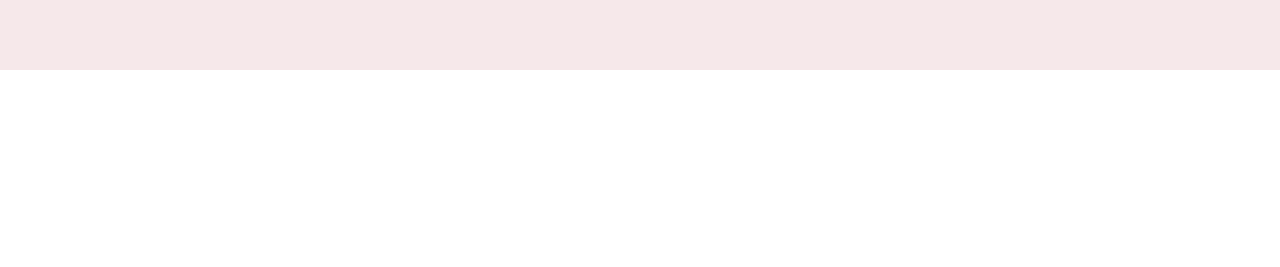
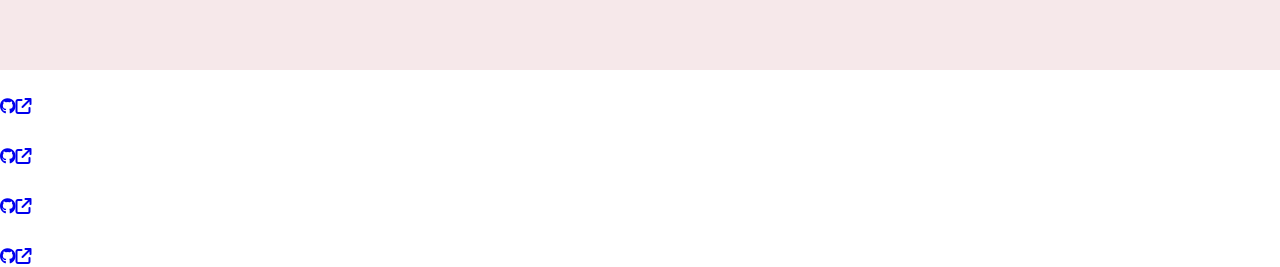
Before and after one commit to mpfuns/portfolio-june-2023, a React (Create React App) app: page / in a window 1280 px wide. Shown: the part 1200-1467 px from the top of the page. Before the commit the page ends 1270 px from the top, so only its background shows below. Built offline with nearby package versions, Linux system fonts and the light colour scheme.

Commit message:
start Projects comp

```diff
--- a/src/App.js
+++ b/src/App.js
@@ -1,16 +1,26 @@
 import Nav from './Components/Nav';
 import Intro from './Components/intro';
 import Skills from './Components/Skills';
+import Projects from './Components/projects';
 import './App.css';
 import me from './Components/img/thebestone.jpg';
 import websiteImage from './Components/img/progressive.png';
+import data from './data';
 
 function App() {
+ const projectGroup= data.map(item => {
+  return (
+  <Projects />
+    )}
+)
+
+
   return (
     <div className="App">
       <Nav/>
       <Intro me={me}  websiteImage={websiteImage}/>
       <Skills />
+      {projectGroup}
       </div>
   );
 }
--- /dev/null
+++ b/src/Components/projects.js
@@ -0,0 +1,20 @@
+
+
+function Projects (props){
+
+
+    return(
+        <div>
+            <img src={props.image} />
+            <h2>{props.title}</h2>
+            <h4>{props.skils}</h4>
+            <p></p>
+            <a href="https://github.com/mpfuns" ><i className="fa-brands fa-github "></i></a>
+            <a href="https://github.com/mpfuns" ><i class="fa-solid fa-arrow-up-right-from-square"></i></a>
+
+
+
+        </div>
+    )
+}
+export default Projects
--- a/src/data.js
+++ b/src/data.js
@@ -1,7 +1,7 @@
 export default[
     {
     projectName:"Rich Dad Poor Dad",
-    picImg:"richdadpoordad.png",
+    picImg:"./Components/project-img/richdadpoordad.png",
     onlineLink:"https://chic-liger-cb54db.netlify.app/",
     githubLink:"https://github.com/mpfuns/richdadpoordad-gamesheet",
     para:"The Cashflow board game from Robert Kiyosaki, author of Rich Dad Poor Dad, inspired the project. I created a web-based spreadsheet to help players to track their income and expenses better than the game paper sheet for board game.",
@@ -9,7 +9,7 @@ export default[
         },
     {
     projectName:"Lucid Dream Timer",
-    picImg:"Luciddream.png",
+    picImg:"./Components/project-img/Luciddream.png",
     onlineLink:"https://poetic-gumption-fad8b0.netlify.app/",
     githubLink:"https://github.com/mpfuns/Lucid-dream-timer",
     para:"I tried many methods to have at least one lucid dream during my spiritual journey, but none of them worked. I watch YouTube video for lucid dreaming and the guy said he had a website with this cool timer for lucid dreaming. However; I did not find the page. This lead to me deciding to make my own Lucid dream timer.",
@@ -17,7 +17,7 @@ export default[
             },
     {
     projectName:"Eth Sketch",
-    picImg:"eth-sketch.png",
+    picImg:"./Components/project-img/eth-sketch.png",
     onlineLink:"https://mpfuns.github.io/eth-a-sketch/",
     githubLink:"https://github.com/mpfuns/eth-a-sketch",
     para:"For the eth-a-sketch project, it was one of the ultimate challenges when I was learning JavaScript from The Odin Project. I grew my searching skills from this project.",
@@ -25,7 +25,7 @@ export default[
                 },
     {
     projectName:"Calculator",
-    picImg:"calculator.png",
+    picImg:"./Components/project-img/calculator.png",
     onlineLink:"https://beautiful-elf-180756.netlify.app/",
     githubLink:"https://github.com/mpfuns/calculator",
     para:"For Calculator, it was the last challenge when I was learning JavaScript from The Odin Project.",
```
